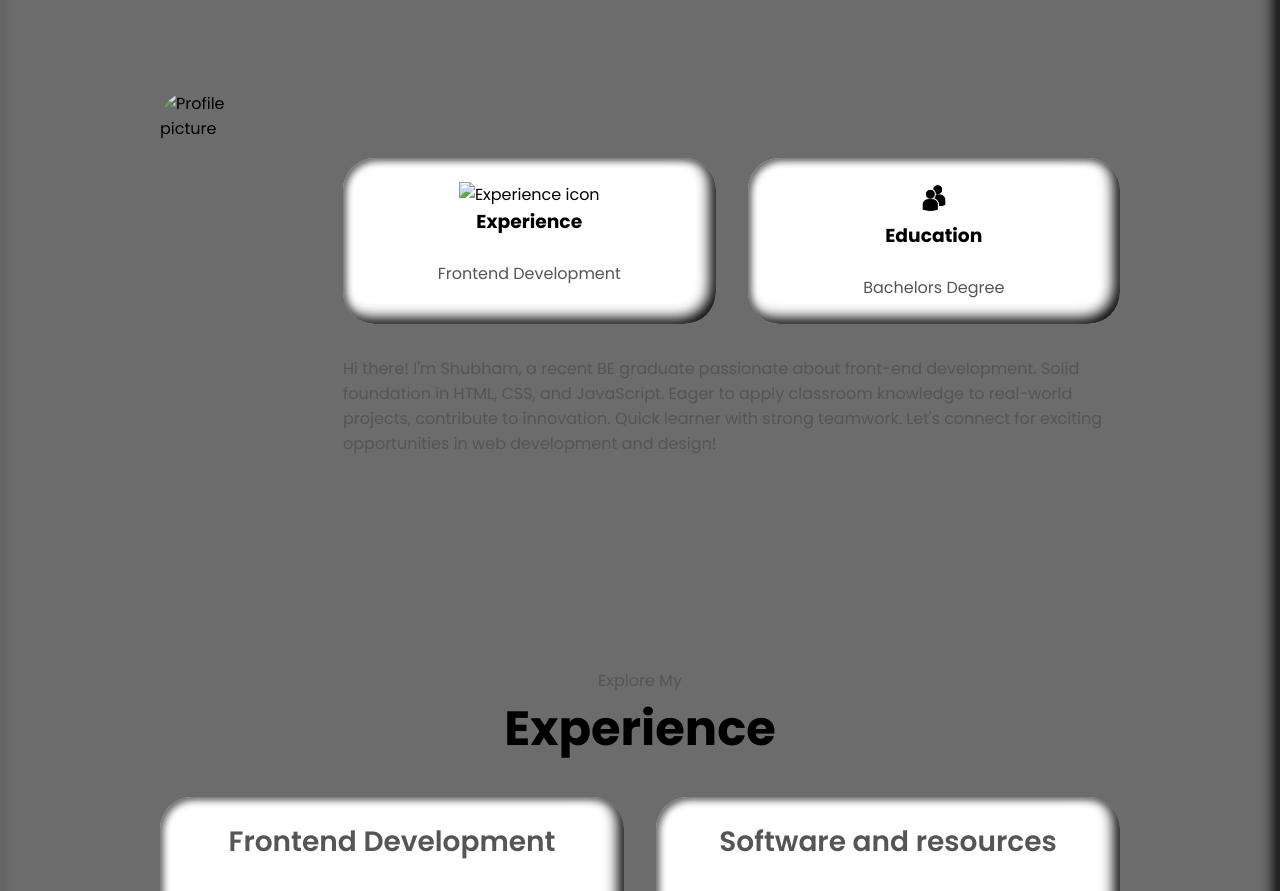
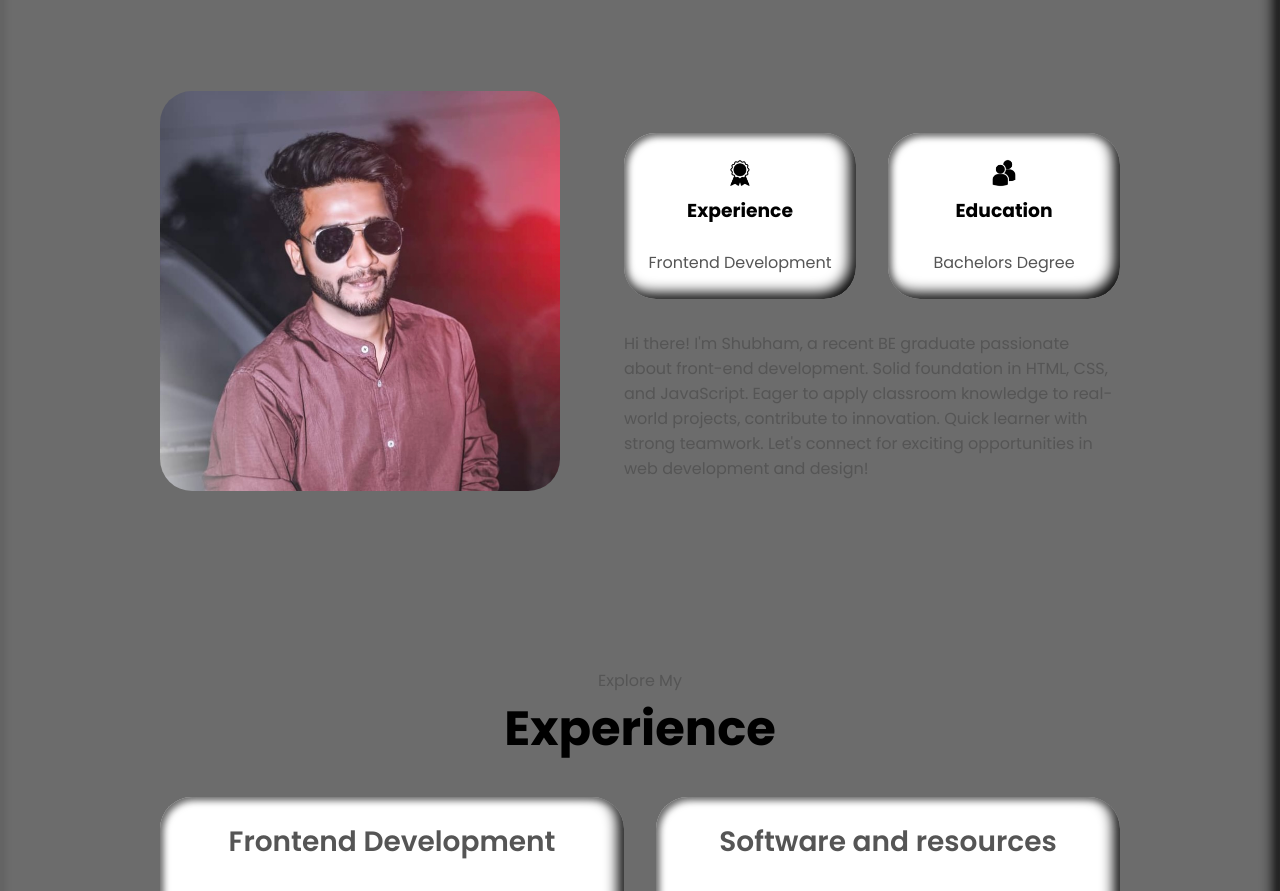
Before and after one commit to shubhampatil11108/Portfolio, a plain HTML site: page index.html in a window 1280 px wide. Shown: the part 932-1823 px from the top of the page. Drawn offline with Linux system fonts and the light colour scheme; the site is published under a folder, as on GitHub Pages, so addresses that start at the root find nothing; a script that the page names is missing; files whose address does not match are found by name.

Commit message:
updated index.html

```diff
--- a/index.html
+++ b/index.html
@@ -52,7 +52,7 @@
       <div class="section-container">
         <div class="section__pic-container">
           <img
-            src="/about-pic.jpg"
+            src="./about-pic.jpg"
             alt="Profile picture"
             class="about-pic"
           />
@@ -61,7 +61,7 @@
           <div class="about-containers">
             <div class="details-container">
               <img
-                src="/experience.png"
+                src="experience.png"
                 alt="Experience icon"
                 class="icon"
               />
```
